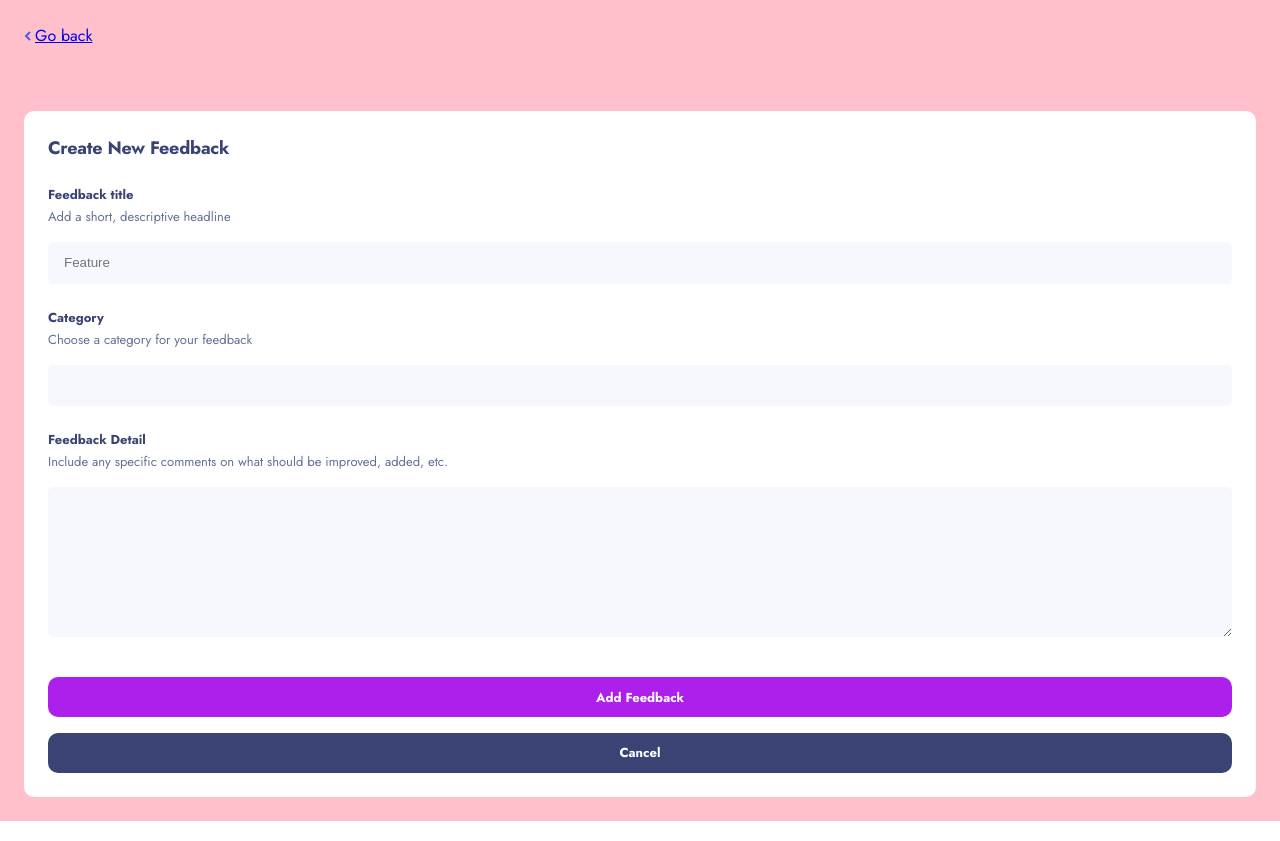
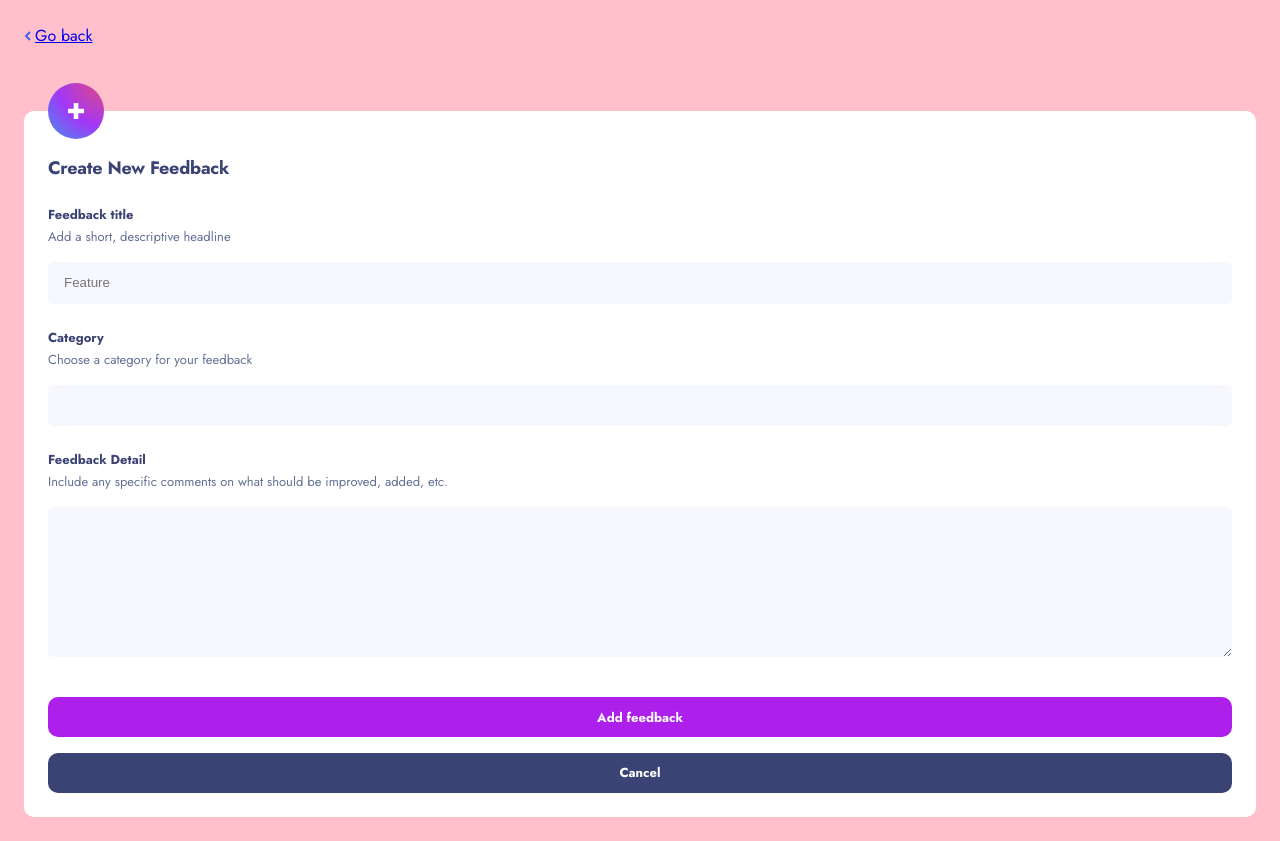
Before and after one commit to daraksha-dk/product-feedback-app, a React (Create React App) app: page /newfeedback in a window 1280 px wide. Built offline with nearby package versions, Linux system fonts and the light colour scheme.

Commit message:
fixed buttons

```diff
--- a/src/App.js
+++ b/src/App.js
@@ -14,12 +14,6 @@ function App() {
           <Route path="/newfeedback" component={NewFeedback} />
           <Route path="/roadmap" component={RoadmapPage} />
         </Switch>
-
-
-        {/* Feedback detail */}
-        {/* Add feedback page */}
-        {/* Edit feeback */}
-        {/* Roadmap */}
       </div>
     </Router>
   );
--- a/src/components/Button.js
+++ b/src/components/Button.js
@@ -17,7 +17,7 @@ export const StyledButton = styled.a`
   ${({ needsPlus }) =>
     needsPlus &&
     `
-      a&:before {
+      ::before {
         content: url("/assets/shared/icon-plus.svg");
         margin-right: 4px;
       }
@@ -42,7 +42,7 @@ ${({ margin }) =>
 `;
 
 export const CancelButton = styled(StyledButton)`
- :hover {
+  :hover {
     background-color: #656EA3;
   }
 `
--- a/src/components/Feedback/NewFeedback.js
+++ b/src/components/Feedback/NewFeedback.js
@@ -1,6 +1,6 @@
-import React from "react";
+import React, { useState } from "react";
 import styled from "styled-components";
-import { Link } from "react-router-dom";
+import { Link, Redirect } from "react-router-dom";
 import { CancelButton, StyledButton } from "../Button";
 
 const Container = styled.div`
@@ -35,7 +35,13 @@ const FeedbackLink = styled.a`
 const Card = styled.div`
   background-color: #fff;
   border-radius: 10px;
-  padding: 1.5em 1.5em 0.5rem 1.5em;
+  padding: 2.75em 1.5em 0.5rem 1.5em;
+  position: relative;
+`;
+
+const Image = styled.img`
+  position: absolute;
+  top: -28px;
 `;
 
 const Title = styled.h3`
@@ -75,7 +81,14 @@ const TextArea = styled.textarea`
   margin-bottom: 2.5rem;
 `;
 
+const handleSubmit = (e) => {
+  e.preventDefault();
+};
+
 const NewFeedback = () => {
+  const [headline, setHeadLine] = useState("");
+  const [category, setCategory] = useState("");
+  const [message, setMessage] = useState("");
   return (
     <Container>
       <Nav>
@@ -85,9 +98,10 @@ const NewFeedback = () => {
       </Nav>
 
       <Card>
+        <Image src="/assets/shared/icon-new-feedback.svg" alt="New feedback" />
         <Title>Create New Feedback</Title>
 
-        <Form>
+        <Form onSubmit={handleSubmit}>
           <Label htmlFor="title">Feedback title</Label>
           <Description>Add a short, descriptive headline</Description>
           <Input type="text" placeholder="Feature" />
@@ -103,11 +117,23 @@ const NewFeedback = () => {
           </Description>
           <TextArea name="" id="" cols="30" rows="10"></TextArea>
 
-          <StyledButton color="#AD1FEA" margin={true}>
-            Add Feedback
+          <StyledButton
+            as={Link}
+            to="/"
+            color="#AD1FEA"
+            margin={true}
+            needsPlus={false}
+          >
+            Add feedback
           </StyledButton>
 
-          <CancelButton color="#3A4374" margin={true}>
+          <CancelButton
+            as={Link}
+            to="/"
+            color="#3A4374"
+            margin={true}
+            needsPlus={false}
+          >
             Cancel
           </CancelButton>
         </Form>
--- a/src/components/HomePage/FeedbackBar.js
+++ b/src/components/HomePage/FeedbackBar.js
@@ -1,4 +1,5 @@
 import React from "react";
+import { Link } from "react-router-dom";
 import styled from "styled-components";
 import { StyledButton } from "../Button";
 
@@ -34,7 +35,7 @@ const FeedbackBar = () => {
         <Span> Sort by : </Span> Most Upvotes
       </SearchBar>
       {/* Most upvotes Least upvotes Most comments Least comments Add */}
-      <StyledButton needsPlus={true} href="/newfeedback" color="#AD1FEA">
+      <StyledButton as={Link} to="/newfeedback" color="#AD1FEA" needsPlus={true}>
         Add Feedback
       </StyledButton>
     </FeedbackNav>
```
